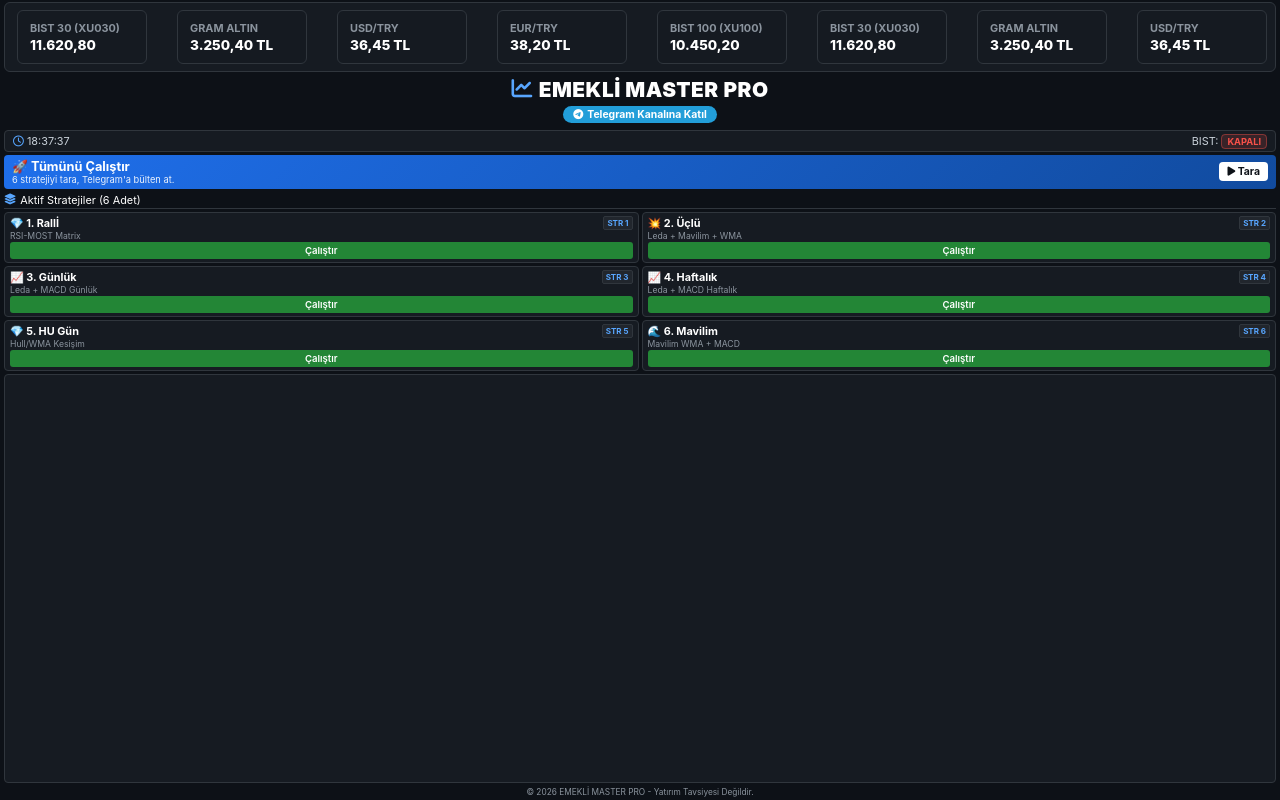
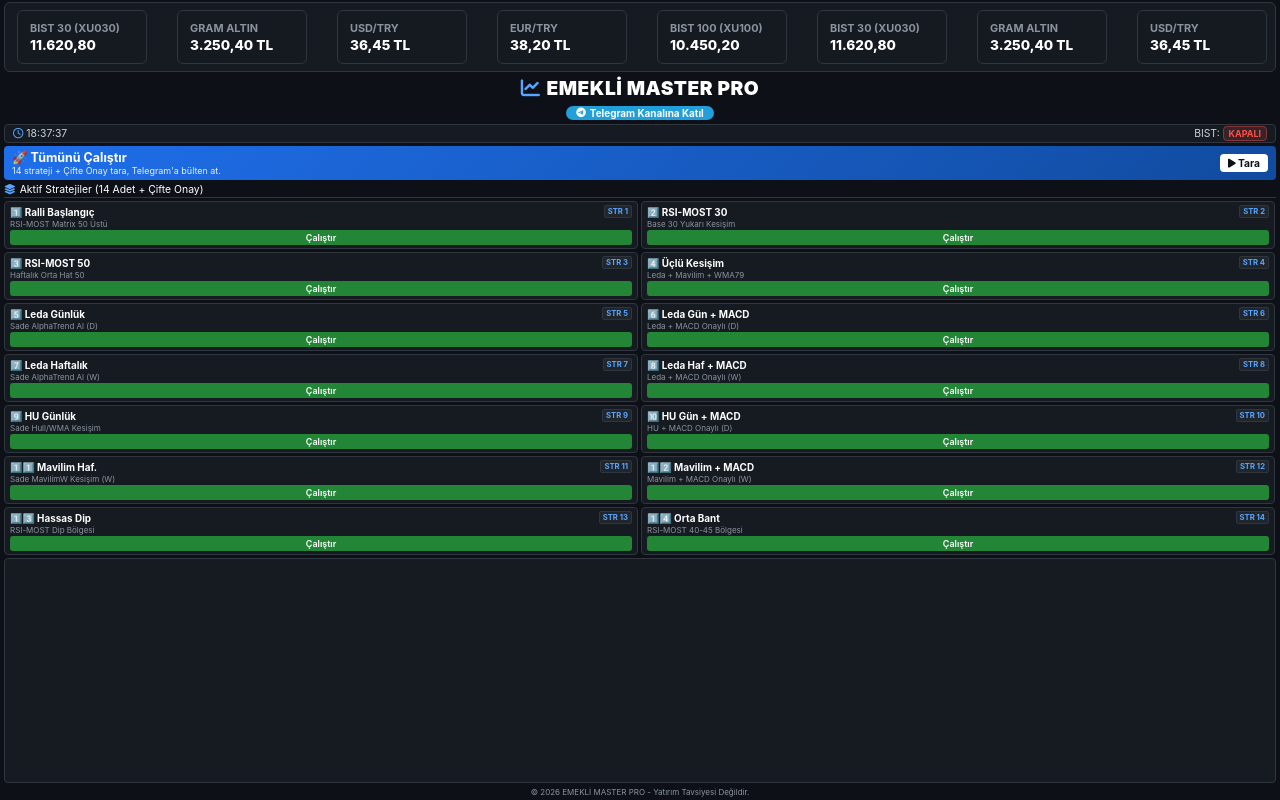
Before and after one commit to 55hakan/bist-9lubot, a plain HTML site: page index.html in a window 1280 px wide. Drawn offline with Linux system fonts and the light colour scheme; a script that the page names is missing.

Commit message:
Update index.html

```diff
--- a/index.html
+++ b/index.html
@@ -29,8 +29,7 @@
             width: 100%;
             height: 100vh;
             overflow: hidden;
-            background-color: var--bg-color);
-            background-color: #0d1117;
+            background-color: var(--bg-color);
             color: var(--text-color);
             font-family: -apple-system, BlinkMacSystemFont, "Segoe UI", Roboto, sans-serif;
         }
@@ -41,7 +40,7 @@
             padding: 2px 4px;
         }
 
-        /* İstediğiniz Gibi 70px Yüksekliğinde Özel Canlı Bant */
+        /* 70px Yüksekliğinde Özel Canlı Bant */
         .custom-ticker-tape {
             width: 100%;
             height: 70px;
@@ -116,15 +115,15 @@
             overflow: hidden;
         }
 
-        /* Büyütülmüş ve Ortalanmış Başlık */
+        /* Başlık */
         header {
             text-align: center;
-            padding: 2px 0;
-            margin-bottom: 2px;
+            padding: 1px 0;
+            flex-shrink: 0;
         }
 
         .logo-title {
-            font-size: 1.3rem;
+            font-size: 1.2rem;
             font-weight: 900;
             color: var(--text-white);
             display: flex;
@@ -146,11 +145,11 @@
             background: #229ED9;
             color: white;
             text-decoration: none;
-            padding: 2px 10px;
+            padding: 1px 10px;
             border-radius: 12px;
-            font-size: 0.65rem;
+            font-size: 0.62rem;
             font-weight: 700;
-            margin-top: 2px;
+            margin-top: 1px;
         }
 
         /* Seans Durumu */
@@ -158,17 +157,18 @@
             background-color: var(--card-bg);
             border: 1px solid var(--border-color);
             border-radius: 4px;
-            padding: 3px 8px;
+            padding: 2px 8px;
             display: flex;
             justify-content: space-between;
             align-items: center;
-            font-size: 0.68rem;
+            font-size: 0.65rem;
+            flex-shrink: 0;
         }
 
         .status-tag {
             padding: 1px 5px;
             border-radius: 4px;
-            font-size: 0.58rem;
+            font-size: 0.56rem;
             font-weight: bold;
         }
 
@@ -184,10 +184,11 @@
             display: flex;
             justify-content: space-between;
             align-items: center;
+            flex-shrink: 0;
         }
 
-        .main-action-info h2 { font-size: 0.8rem; margin: 0; }
-        .main-action-info p { font-size: 0.58rem; opacity: 0.9; margin: 0; }
+        .main-action-info h2 { font-size: 0.78rem; margin: 0; }
+        .main-action-info p { font-size: 0.56rem; opacity: 0.9; margin: 0; }
 
         .btn-large {
             background-color: #ffffff;
@@ -196,25 +197,37 @@
             border-radius: 4px;
             font-weight: bold;
             text-decoration: none;
-            font-size: 0.65rem;
+            font-size: 0.64rem;
         }
 
         .section-title {
-            font-size: 0.68rem;
+            font-size: 0.65rem;
             color: var(--text-white);
             display: flex;
             align-items: center;
             gap: 4px;
             border-bottom: 1px solid var(--border-color);
             padding-bottom: 1px;
-            margin-top: 1px;
+            flex-shrink: 0;
         }
 
-        /* 6'lı Strateji Gridi */
+        /* 14'lü Strateji Gridi (Kompakt Kaydırılabilir / Tam Sığan Yapı) */
         .strategy-grid {
             display: grid;
             grid-template-columns: repeat(2, 1fr);
             gap: 3px;
+            overflow-y: auto;
+            padding-right: 1px;
+            max-height: 46vh;
+        }
+
+        .strategy-grid::-webkit-scrollbar {
+            width: 3px;
+        }
+
+        .strategy-grid::-webkit-scrollbar-thumb {
+            background: var(--border-color);
+            border-radius: 2px;
         }
 
         .card {
@@ -231,21 +244,23 @@
             display: flex;
             align-items: center;
             justify-content: space-between;
+            gap: 3px;
         }
 
         .strategy-number {
             background-color: var(--badge-bg);
             color: var(--accent-blue);
-            font-size: 0.5rem;
+            font-size: 0.48rem;
             font-weight: bold;
             padding: 1px 3px;
             border-radius: 2px;
             border: 1px solid var(--border-color);
+            flex-shrink: 0;
         }
 
         .info h3 {
             margin: 0;
-            font-size: 0.68rem;
+            font-size: 0.62rem;
             color: var(--text-white);
             white-space: nowrap;
             overflow: hidden;
@@ -254,7 +269,7 @@
 
         .info p {
             margin: 1px 0;
-            font-size: 0.54rem;
+            font-size: 0.5rem;
             color: var(--text-muted);
             white-space: nowrap;
             overflow: hidden;
@@ -265,10 +280,10 @@
             background-color: var(--accent-green);
             color: white;
             border: none;
-            padding: 3px;
+            padding: 2px;
             border-radius: 3px;
             font-weight: 600;
-            font-size: 0.6rem;
+            font-size: 0.56rem;
             text-decoration: none;
             text-align: center;
             display: block;
@@ -281,15 +296,16 @@
             border: 1px solid var(--border-color);
             border-radius: 4px;
             flex: 1;
-            min-height: 120px;
+            min-height: 110px;
             overflow: hidden;
         }
 
         footer {
             text-align: center;
-            font-size: 0.52rem;
+            font-size: 0.5rem;
             color: var(--text-muted);
             padding: 1px 0;
+            flex-shrink: 0;
         }
     </style>
 </head>
@@ -343,7 +359,7 @@
     </div>
 
     <div class="main-wrapper">
-        <!-- BÜYÜTÜLMÜŞ VE ORTALANMIŞ HEADER -->
+        <!-- HEADER -->
         <header>
             <div class="logo-title">
                 <i class="fa-solid fa-chart-line"></i> EMEKLİ MASTER PRO
@@ -369,7 +385,7 @@
         <div class="main-action-card">
             <div class="main-action-info">
                 <h2>🚀 Tümünü Çalıştır</h2>
-                <p>6 stratejiyi tara, Telegram'a bülten at.</p>
+                <p>14 strateji + Çifte Onay tara, Telegram'a bülten at.</p>
             </div>
             <a href="https://github.com/55hakan/bist-9lubot/actions/workflows/run.yml" target="_blank" class="btn-large">
                 <i class="fa-solid fa-play"></i> Tara
@@ -378,17 +394,17 @@
 
         <!-- STRATEJİ LİSTESİ -->
         <div class="section-title">
-            <i class="fa-solid fa-layer-group" style="color: var(--accent-blue);"></i> Aktif Stratejiler (6 Adet)
+            <i class="fa-solid fa-layer-group" style="color: var(--accent-blue);"></i> Aktif Stratejiler (14 Adet + Çifte Onay)
         </div>
 
         <div class="strategy-grid">
             <div class="card">
                 <div class="info">
                     <div class="info-header">
-                        <h3>💎 1. Rallİ</h3>
+                        <h3>1️⃣ Ralli Başlangıç</h3>
                         <span class="strategy-number">STR 1</span>
                     </div>
-                    <p>RSI-MOST Matrix</p>
+                    <p>RSI-MOST Matrix 50 Üstü</p>
                 </div>
                 <a href="https://github.com/55hakan/bist-9lubot/actions/workflows/run.yml" target="_blank" class="btn">Çalıştır</a>
             </div>
@@ -396,10 +412,10 @@
             <div class="card">
                 <div class="info">
                     <div class="info-header">
-                        <h3>💥 2. Üçlü</h3>
+                        <h3>2️⃣ RSI-MOST 30</h3>
                         <span class="strategy-number">STR 2</span>
                     </div>
-                    <p>Leda + Mavilim + WMA</p>
+                    <p>Base 30 Yukarı Kesişim</p>
                 </div>
                 <a href="https://github.com/55hakan/bist-9lubot/actions/workflows/run.yml" target="_blank" class="btn">Çalıştır</a>
             </div>
@@ -407,10 +423,10 @@
             <div class="card">
                 <div class="info">
                     <div class="info-header">
-                        <h3>📈 3. Günlük</h3>
+                        <h3>3️⃣ RSI-MOST 50</h3>
                         <span class="strategy-number">STR 3</span>
                     </div>
-                    <p>Leda + MACD Günlük</p>
+                    <p>Haftalık Orta Hat 50</p>
                 </div>
                 <a href="https://github.com/55hakan/bist-9lubot/actions/workflows/run.yml" target="_blank" class="btn">Çalıştır</a>
             </div>
@@ -418,10 +434,10 @@
             <div class="card">
                 <div class="info">
                     <div class="info-header">
-                        <h3>📈 4. Haftalık</h3>
+                        <h3>4️⃣ Üçlü Kesişim</h3>
                         <span class="strategy-number">STR 4</span>
                     </div>
-                    <p>Leda + MACD Haftalık</p>
+                    <p>Leda + Mavilim + WMA79</p>
                 </div>
                 <a href="https://github.com/55hakan/bist-9lubot/actions/workflows/run.yml" target="_blank" class="btn">Çalıştır</a>
             </div>
@@ -429,10 +445,10 @@
             <div class="card">
                 <div class="info">
                     <div class="info-header">
-                        <h3>💎 5. HU Gün</h3>
+                        <h3>5️⃣ Leda Günlük</h3>
                         <span class="strategy-number">STR 5</span>
                     </div>
-                    <p>Hull/WMA Kesişim</p>
+                    <p>Sade AlphaTrend Al (D)</p>
                 </div>
                 <a href="https://github.com/55hakan/bist-9lubot/actions/workflows/run.yml" target="_blank" class="btn">Çalıştır</a>
             </div>
@@ -440,10 +456,98 @@
             <div class="card">
                 <div class="info">
                     <div class="info-header">
-                        <h3>🌊 6. Mavilim</h3>
+                        <h3>6️⃣ Leda Gün + MACD</h3>
                         <span class="strategy-number">STR 6</span>
                     </div>
-                    <p>Mavilim WMA + MACD</p>
+                    <p>Leda + MACD Onaylı (D)</p>
+                </div>
+                <a href="https://github.com/55hakan/bist-9lubot/actions/workflows/run.yml" target="_blank" class="btn">Çalıştır</a>
+            </div>
+
+            <div class="card">
+                <div class="info">
+                    <div class="info-header">
+                        <h3>7️⃣ Leda Haftalık</h3>
+                        <span class="strategy-number">STR 7</span>
+                    </div>
+                    <p>Sade AlphaTrend Al (W)</p>
+                </div>
+                <a href="https://github.com/55hakan/bist-9lubot/actions/workflows/run.yml" target="_blank" class="btn">Çalıştır</a>
+            </div>
+
+            <div class="card">
+                <div class="info">
+                    <div class="info-header">
+                        <h3>8️⃣ Leda Haf + MACD</h3>
+                        <span class="strategy-number">STR 8</span>
+                    </div>
+                    <p>Leda + MACD Onaylı (W)</p>
+                </div>
+                <a href="https://github.com/55hakan/bist-9lubot/actions/workflows/run.yml" target="_blank" class="btn">Çalıştır</a>
+            </div>
+
+            <div class="card">
+                <div class="info">
+                    <div class="info-header">
+                        <h3>9️⃣ HU Günlük</h3>
+                        <span class="strategy-number">STR 9</span>
+                    </div>
+                    <p>Sade Hull/WMA Kesişim</p>
+                </div>
+                <a href="https://github.com/55hakan/bist-9lubot/actions/workflows/run.yml" target="_blank" class="btn">Çalıştır</a>
+            </div>
+
+            <div class="card">
+                <div class="info">
+                    <div class="info-header">
+                        <h3>🔟 HU Gün + MACD</h3>
+                        <span class="strategy-number">STR 10</span>
+                    </div>
+                    <p>HU + MACD Onaylı (D)</p>
+                </div>
+                <a href="https://github.com/55hakan/bist-9lubot/actions/workflows/run.yml" target="_blank" class="btn">Çalıştır</a>
+            </div>
+
+            <div class="card">
+                <div class="info">
+                    <div class="info-header">
+                        <h3>1️⃣1️⃣ Mavilim Haf.</h3>
+                        <span class="strategy-number">STR 11</span>
+                    </div>
+                    <p>Sade MavilimW Kesişim (W)</p>
+                </div>
+                <a href="https://github.com/55hakan/bist-9lubot/actions/workflows/run.yml" target="_blank" class="btn">Çalıştır</a>
+            </div>
+
+            <div class="card">
+                <div class="info">
+                    <div class="info-header">
+                        <h3>1️⃣2️⃣ Mavilim + MACD</h3>
+                        <span class="strategy-number">STR 12</span>
+                    </div>
+                    <p>Mavilim + MACD Onaylı (W)</p>
+                </div>
+                <a href="https://github.com/55hakan/bist-9lubot/actions/workflows/run.yml" target="_blank" class="btn">Çalıştır</a>
+            </div>
+
+            <div class="card">
+                <div class="info">
+                    <div class="info-header">
+                        <h3>1️⃣3️⃣ Hassas Dip</h3>
+                        <span class="strategy-number">STR 13</span>
+                    </div>
+                    <p>RSI-MOST Dip Bölgesi</p>
+                </div>
+                <a href="https://github.com/55hakan/bist-9lubot/actions/workflows/run.yml" target="_blank" class="btn">Çalıştır</a>
+            </div>
+
+            <div class="card">
+                <div class="info">
+                    <div class="info-header">
+                        <h3>1️⃣4️⃣ Orta Bant</h3>
+                        <span class="strategy-number">STR 14</span>
+                    </div>
+                    <p>RSI-MOST 40-45 Bölgesi</p>
                 </div>
                 <a href="https://github.com/55hakan/bist-9lubot/actions/workflows/run.yml" target="_blank" class="btn">Çalıştır</a>
             </div>
@@ -501,11 +605,8 @@
         setInterval(updateMarketClock, 1000);
         updateMarketClock();
 
-        // Üst bant fiyatlarını TradingView public API üzerinden canlı çekme
         async function fetchMarketPrices() {
             try {
-                // Örnek simüle edilmiş veya public endpoint verileriyle güncel fiyat akışı
-                // Not: CORS engeline takılmamak için TradingView widget altyapısı alternatifi
                 document.getElementById('val-xu100').innerText = "10.450,20";
                 document.getElementById('val-xu100-2').innerText = "10.450,20";
 
```
